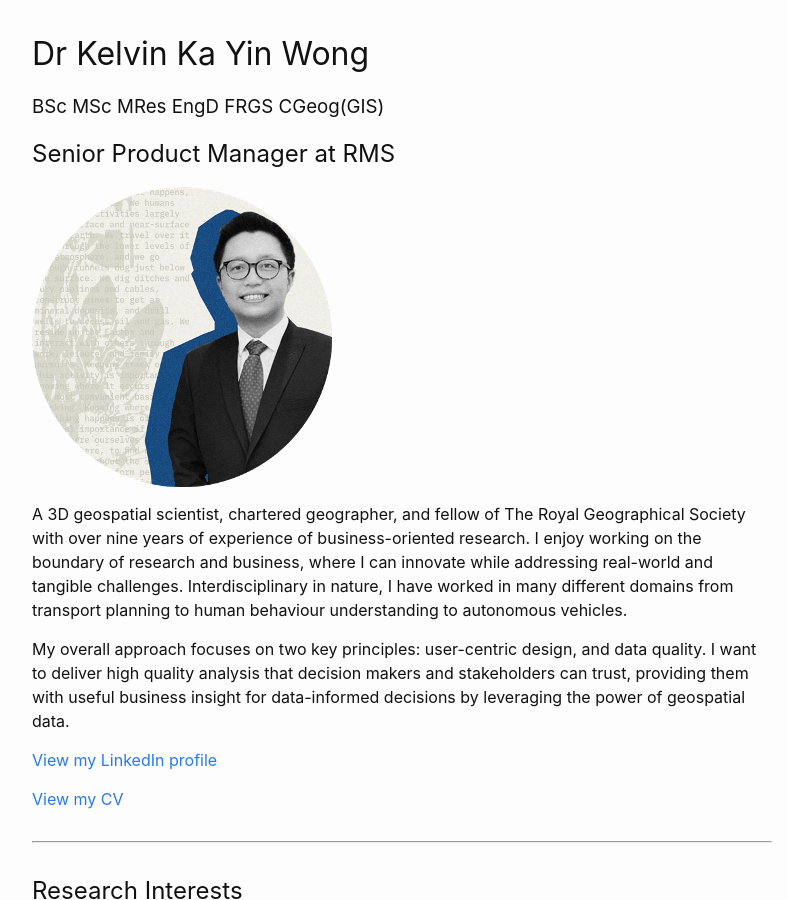
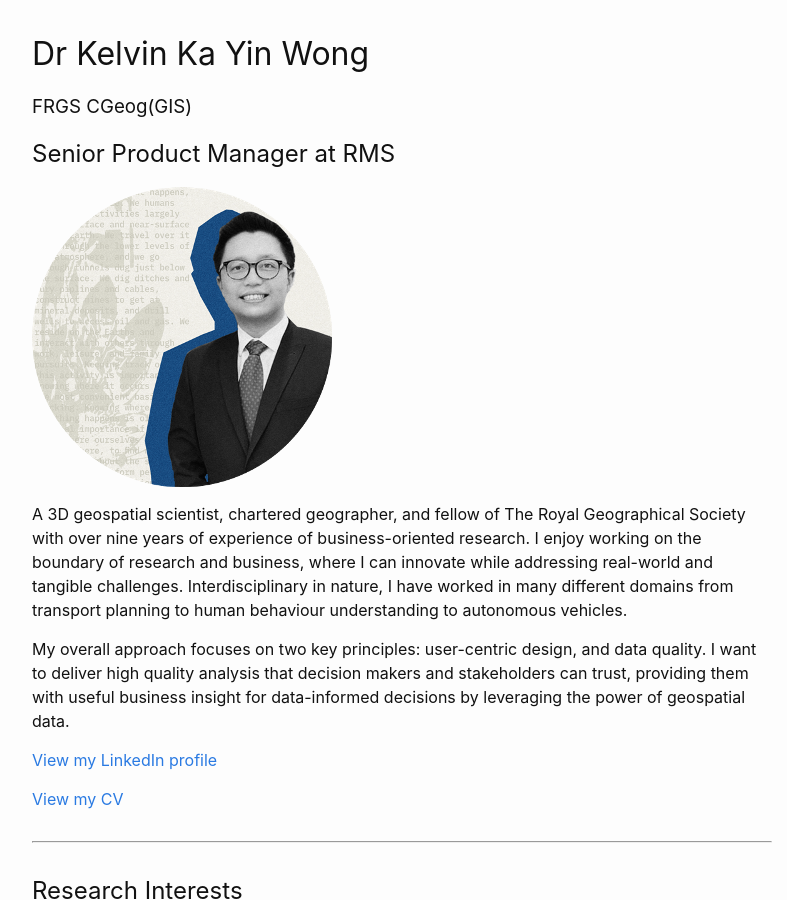
Before and after one commit to kel196/kel196.github.io, a Jekyll site: the page built from index.md, in a window 1280 px wide and 900 px high. Shown: the whole window, without its empty margins (238-1025 px from the left). Built offline with Jekyll 4.4.1, drawn with Linux system fonts in a browser that asks for light colours; our own code applies the rules of GitHub Pages for plain Markdown files.

Commit message:
Add files via upload

```diff
--- a/index.md
+++ b/index.md
@@ -1,5 +1,5 @@
 # Dr Kelvin Ka Yin Wong
-### BSc MSc MRes EngD FRGS CGeog(GIS)
+### FRGS CGeog(GIS)
 
 ## Senior Product Manager at RMS
 
```
